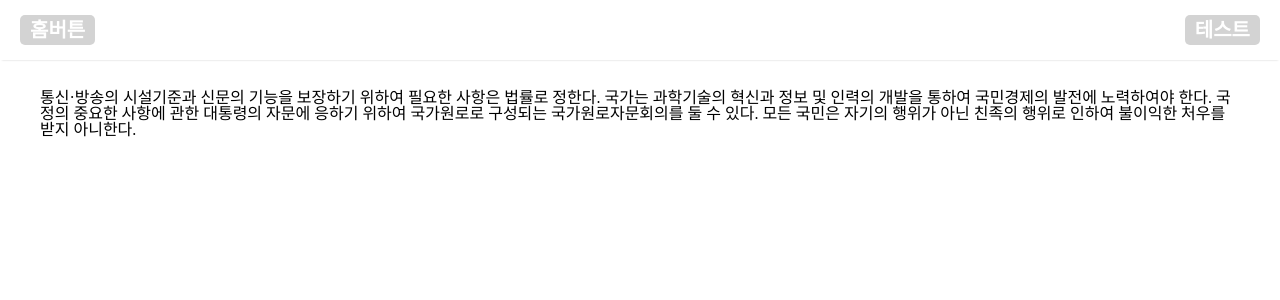
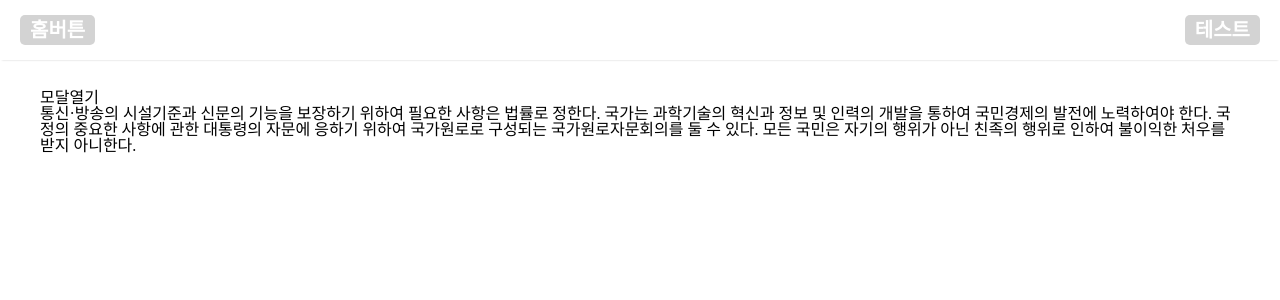
Before and after one commit to 2023-AlphaProject/iBelieveSurvey_frontend, a React (Create React App) app: page /test in a window 1280 px wide. Shown: the top 300 px of the page. Built offline with nearby package versions, Linux system fonts and the light colour scheme.

Commit message:
feat: modal 사용예

```diff
--- a/src/pages/Test.tsx
+++ b/src/pages/Test.tsx
@@ -1,6 +1,26 @@
+import { useModal } from 'hooks/useModal';
+
 const Test = () => {
+  const { openModal } = useModal();
+
+  const modalData = {
+    title: 'modal title',
+    content: (
+      <ul>
+        <li>modal content</li>
+        <li>modal content</li>
+        <li>modal content</li>
+        <li>modal content</li>
+      </ul>
+    ),
+    callback: () => console.log('modal!'),
+  };
   return (
     <div>
+      <button onClick={() => openModal(modalData)} type="button">
+        모달열기
+      </button>
+      <br />
       통신·방송의 시설기준과 신문의 기능을 보장하기 위하여 필요한 사항은 법률로 정한다. 국가는
       과학기술의 혁신과 정보 및 인력의 개발을 통하여 국민경제의 발전에 노력하여야 한다. 국정의
       중요한 사항에 관한 대통령의 자문에 응하기 위하여 국가원로로 구성되는 국가원로자문회의를 둘 수
```
